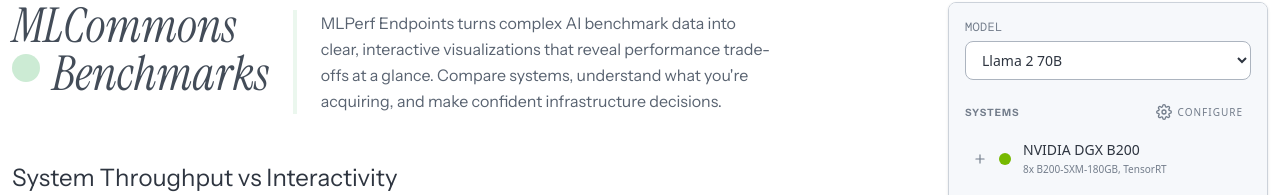
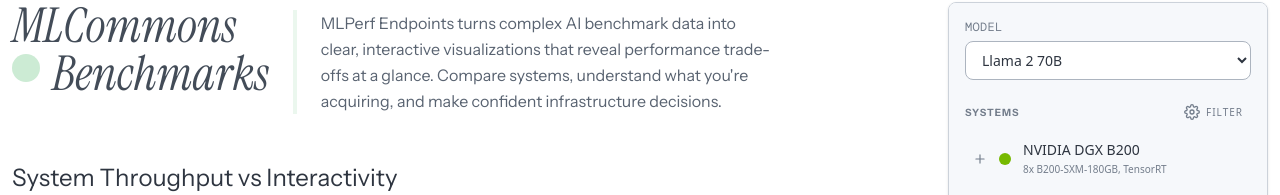
Before and after one commit to bkeating/ml-endpoints, a SvelteKit app: page / in a window 1280 px wide. Shown: the part 114-309 px from the top of the page. Built offline with nearby package versions, Linux system fonts and the light colour scheme; a web font is replaced by a local one.

Commit message:
Update GtcChartFiltersSidebar.svelte to change button label from 'Configure' to 'Filter' for improved clarity in filter functionality.

```diff
--- a/src/routes/_components/GtcChartFiltersSidebar.svelte
+++ b/src/routes/_components/GtcChartFiltersSidebar.svelte
@@ -278,7 +278,7 @@
 						name="Settings"
 						class="h-4 w-4 text-slate-500 transition-transform duration-200 dark:text-slate-400 {showAdvancedFilters ? 'rotate-90' : ''}"
 					/>
-					<span class="text-[10px] font-medium text-slate-500 uppercase tracking-widest dark:text-slate-400">Configure</span>
+					<span class="text-[10px] font-medium text-slate-500 uppercase tracking-widest dark:text-slate-400">Filter</span>
 				</button>
 			</div>
 
```
